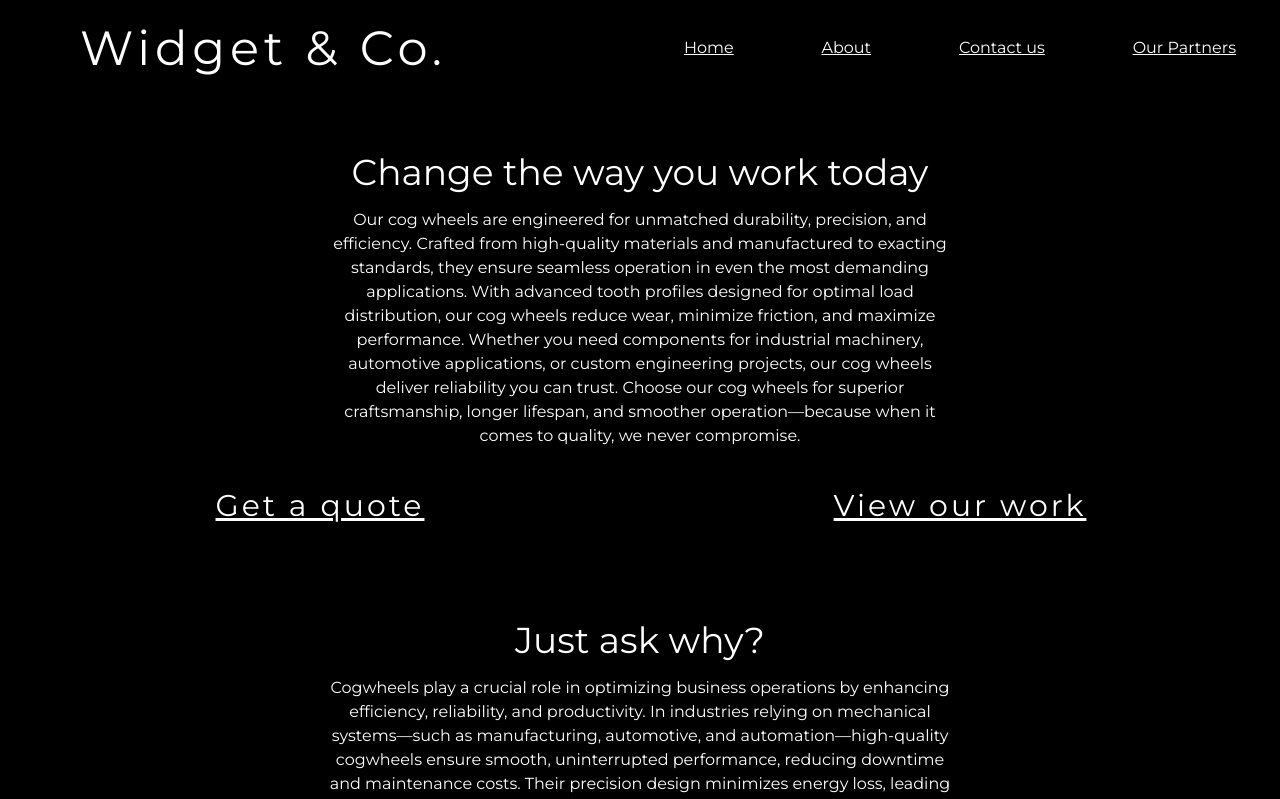
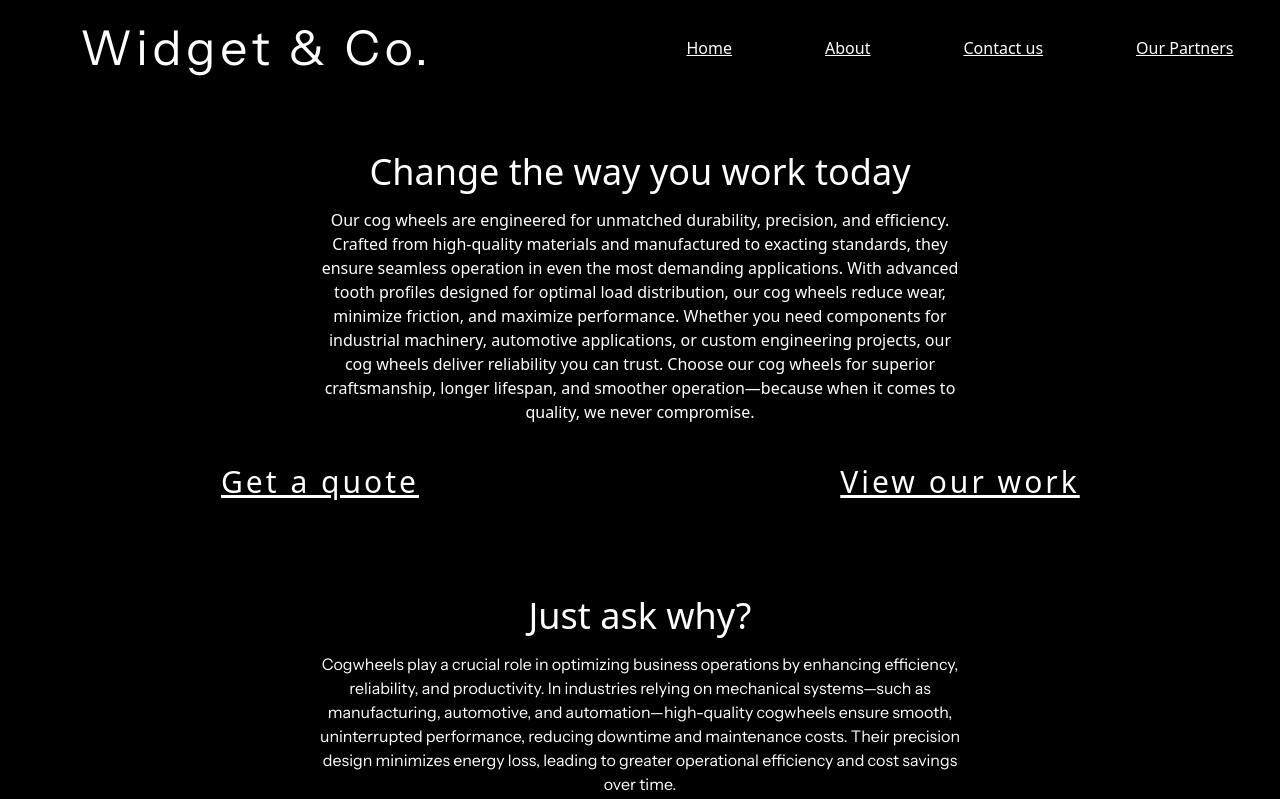
Before and after one commit to Robertvson/Robertvson.github.io, a Next.js app: page /widget in a window 1280 px wide. Shown: the top 799 px of the page. Built offline with nearby package versions, Linux system fonts and the light colour scheme.

Commit message:
Font changes

```diff
--- a/src/app/components/heading.tsx
+++ b/src/app/components/heading.tsx
@@ -7,7 +7,7 @@ export default function Home() {
     <div className="flex flex-row items-center mt-3 flex-wrap">
 
       <motion.h1
-      className="custom-element"
+      className="custom-element mont"
       initial={{opacity: 0}}
       transition={{duration: 0.3, ease:'linear'}}
       animate={{opacity: 1}}
@@ -15,7 +15,7 @@ export default function Home() {
       >Scott Mitchell Robertson </motion.h1>
 
       <motion.h1
-      className="custom-element1"
+      className="custom-element1 mont"
       initial={{opacity: 0}}
       transition={{duration: 0.4, ease:'linear'}}
       animate={{opacity: 1}}
--- a/src/app/components/techstack.tsx
+++ b/src/app/components/techstack.tsx
@@ -17,7 +17,7 @@ const techstackdis = [
 export default function TechStack(){
 return(
     <>
-        <motion.h2 className='mt-10 text-center w-full'
+        <motion.h2 className='mt-10 text-center w-full mont'
         initial={{opacity: 0}}
         transition={{duration: 0.3, ease:'linear'}}
         animate={{opacity: 1}}
@@ -31,8 +31,8 @@ return(
                     transition={{duration: 0.3, ease:'linear'}}
                     animate={{opacity: 1}}
                     >
-                    <img alt='icon' className='h-10 w-10 mx-auto' src={item.icon}/>
-                    <p className='text-black p-2 text-center'>{item.name}</p>
+                    <img alt='icon' className='h-10 w-10 mx-auto mont' src={item.icon}/>
+                    <p className='text-black p-2 text-center mont'>{item.name}</p>
                 </motion.div>
             ))}
         </div>
--- a/src/app/globals.css
+++ b/src/app/globals.css
@@ -2,10 +2,13 @@
 @tailwind components;
 @tailwind utilities;
 
-body {
+.mont {
   font-family: theme('fontFamily.montserrat');
 }
 
+.inst{
+  font-family: theme('fontFamily.instrument');
+}
 
 .custom-element1 {
   margin-left: auto; /* mx-auto */
--- a/src/app/layout.tsx
+++ b/src/app/layout.tsx
@@ -1,20 +1,24 @@
 import type { Metadata } from "next";
-import { Montserrat } from "next/font/google";
 import "./globals.css";
-
-
-
-const montserrat = Montserrat({
-  variable: "--font-Montserrat",
-  subsets: ["latin"],
-});
-
-
+import { Montserrat, Instrument_Sans } from 'next/font/google';
 
 export const metadata: Metadata = {
   title: "Scott Robertson",
   description: "Generated with Next, My CV",
 };
+
+const instrument = Instrument_Sans({
+  subsets: ['latin'],
+  variable: '--font-Instrument',
+});
+
+const montserrat = Montserrat({
+  subsets: ['latin'],
+  variable: '--font-Montserrat',
+});
+
+
+
 
 export default function RootLayout({
   children,
@@ -22,7 +26,7 @@ export default function RootLayout({
   children: React.ReactNode;
 }>) {
   return (
-    <html lang="en" className={montserrat.variable}>
+    <html lang="en" className={`${montserrat.variable} ${instrument.variable}`}>
         {children}
     </html>
   );
--- a/src/app/page.tsx
+++ b/src/app/page.tsx
@@ -22,7 +22,7 @@ return(
   initial={{opacity: 0}}
   transition={{duration: 0.4, ease:'linear'}}
   whileInView={{opacity: 1}}
-  ><p className="text-center mx-auto my-auto text-white text-6xl">New Possibilites Await</p></motion.div>
+  ><p className="text-center mx-auto my-auto text-white text-6xl mont">New Possibilites Await</p></motion.div>
   <div>
   <ExtraSkills/>
   </div>
--- a/src/app/widget/page.tsx
+++ b/src/app/widget/page.tsx
@@ -6,30 +6,30 @@ export default function Widget(){
         <div className="bg-black pb-3 h-full">
             <div className="flex flex-row items-center w-full">
                 <div className="flex flex-row items-center w-full mt-6">
-                    <h1 className="text-white w-3/4 mx-auto text-5xl tracking-widest">Widget & Co.</h1>
+                    <h1 className="text-white w-3/4 mx-auto text-5xl tracking-widest inst">Widget & Co.</h1>
                 </div>
                 <div className="flex flex-row items-center w-full mt-6">
-                    <p className="text-white w-auto mx-auto underline">Home</p>
-                    <p className="text-white w-auto mx-auto underline">About</p>
-                    <p className="text-white w-auto mx-auto underline">Contact us</p>
-                    <p className="text-white w-auto mx-auto underline">Our Partners</p>
+                    <p className="text-white w-auto mx-auto underline isnt">Home</p>
+                    <p className="text-white w-auto mx-auto underline isnt">About</p>
+                    <p className="text-white w-auto mx-auto underline isnt">Contact us</p>
+                    <p className="text-white w-auto mx-auto underline isnt">Our Partners</p>
                 </div>
             </div>
             <div className="mt-20">
-                <h1 className="text-white text-4xl text-center">Change the way you work today</h1>
-                <p className="text-white mt-4 w-1/2 mx-auto text-center">Our cog wheels are engineered for unmatched durability, precision, and efficiency. Crafted from high-quality materials and manufactured to exacting standards, they ensure seamless operation in even the most demanding applications. With advanced tooth profiles designed for optimal load distribution, our cog wheels reduce wear, minimize friction, and maximize performance. Whether you need components for industrial machinery, automotive applications, or custom engineering projects, our cog wheels deliver reliability you can trust. Choose our cog wheels for superior craftsmanship, longer lifespan, and smoother operation—because when it comes to quality, we never compromise.</p>
+                <h1 className="text-white text-4xl text-center isnt">Change the way you work today</h1>
+                <p className="text-white mt-4 w-1/2 mx-auto text-center isnt">Our cog wheels are engineered for unmatched durability, precision, and efficiency. Crafted from high-quality materials and manufactured to exacting standards, they ensure seamless operation in even the most demanding applications. With advanced tooth profiles designed for optimal load distribution, our cog wheels reduce wear, minimize friction, and maximize performance. Whether you need components for industrial machinery, automotive applications, or custom engineering projects, our cog wheels deliver reliability you can trust. Choose our cog wheels for superior craftsmanship, longer lifespan, and smoother operation—because when it comes to quality, we never compromise.</p>
             </div>
             <div className="flex flex-row items-center mx-auto">
-                <h3 className="text-white mt-10 w-1/2 mx-auto text-center underline text-3xl tracking-widest">Get a quote</h3>
-                <h3 className="text-white mt-10 w-1/2 mx-auto text-center underline text-3xl tracking-widest">View our work</h3>
+                <h3 className="text-white mt-10 w-1/2 mx-auto text-center underline text-3xl tracking-widest isnt">Get a quote</h3>
+                <h3 className="text-white mt-10 w-1/2 mx-auto text-center underline text-3xl tracking-widest isnt">View our work</h3>
             </div>
             <div className="mt-24">
-                <h1 className="text-white text-4xl text-center">Just ask why?</h1>
-                <p className="text-white mt-4 w-1/2 mx-auto text-center">Cogwheels play a crucial role in optimizing business operations by enhancing efficiency, reliability, and productivity. In industries relying on mechanical systems—such as manufacturing, automotive, and automation—high-quality cogwheels ensure smooth, uninterrupted performance, reducing downtime and maintenance costs. Their precision design minimizes energy loss, leading to greater operational efficiency and cost savings over time.</p>
-                <h3 className="text-white mt-6 mx-auto text-center underline text-3xl tracking-widest">Book an appointment</h3>
+                <h1 className="text-white text-4xl text-center isnt">Just ask why?</h1>
+                <p className="text-white mt-4 w-1/2 mx-auto text-center inst">Cogwheels play a crucial role in optimizing business operations by enhancing efficiency, reliability, and productivity. In industries relying on mechanical systems—such as manufacturing, automotive, and automation—high-quality cogwheels ensure smooth, uninterrupted performance, reducing downtime and maintenance costs. Their precision design minimizes energy loss, leading to greater operational efficiency and cost savings over time.</p>
+                <h3 className="text-white mt-6 mx-auto text-center underline text-3xl tracking-widest isnt">Book an appointment</h3>
             </div>
             <div className="flex h-28 flex-col-reverse">
-                <p className="text-neutral-500 mx-auto">© 2025 Scott M. Robertson</p>
+                <p className="text-neutral-500 mx-auto isnt">© 2025 Scott M. Robertson</p>
             </div>
 
         </div>
--- a/tailwind.config.ts
+++ b/tailwind.config.ts
@@ -11,7 +11,8 @@ export default {
     },
     extend: {
       fontFamily: {
-        montserrat: ['var(--font-Montserrat)', 'sans-serif']},
+        montserrat: ['var(--font-Montserrat)', 'sans-serif'],
+        instrument: ['var(--font-Instrument)', 'sans-serif']},
       colors: {
         background: "var(--background)",
         foreground: "var(--foreground)",
```
Also changed, not shown: src/app/components/extraskills.tsx (+5 -5 lines), src/app/components/footer.tsx (+4 -4 lines), src/app/components/projects.jsx (+9 -6 lines), src/app/components/table.tsx (deleted, +0 -27 lines).
